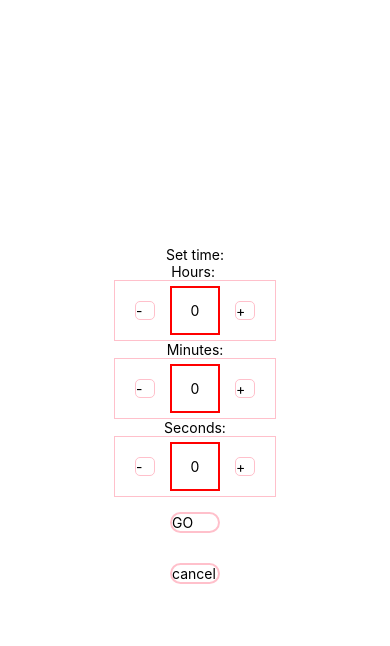
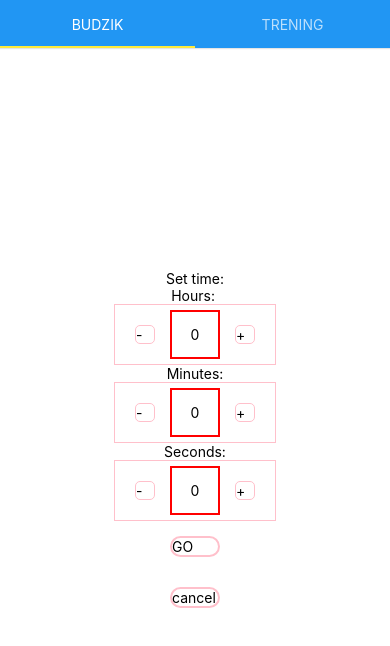
Before and after one commit to pawelek91/mobileTimer, a React Native app: screen / in a window 390 px wide. Shown: the top 646 px of the page. Built offline with nearby package versions, Linux system fonts and the light colour scheme.

Commit message:
Added tabs (with new 'training' component)

```diff
--- a/App.tsx
+++ b/App.tsx
@@ -1,82 +1,10 @@
-import { StatusBar } from 'expo-status-bar';
-import React, { useEffect, useState } from 'react';
-import { StyleSheet, Text, TouchableOpacity, View } from 'react-native';
-import Timer from './components/Timer';
-import { Audio } from 'expo-av';
-import SetTimer from './components/SetTimer';
-import { TimeModel } from './models/TimeModel';
+import React from 'react';
+import MainComponent from './components/MainComponent';
+import { MainTimer } from './components/MainTimer';
 
 export default function App() {
-  const initialTimer : TimeModel = {
-    hours:0,
-    seconds:0,
-    minutes:0
-  }
-  const [time,setTime]=useState(0);
-  const [timer, setTimer] = useState(initialTimer);
-  const [timeConfired, setTimeConfimed] = useState(false);
 
-  const setTimerFunc = (hours:string, minutes:string, seconds:string) =>{
-
-    const h =parseInt(hours);
-    const m = parseInt(minutes);
-    const s = parseInt(seconds);
-    setTime(h*60*60+m*60+s);
-    setTimer({
-      hours: h,
-      minutes: m,
-      seconds: s
-    })
-
-    setTimeConfimed(true);
-  }
-
-  const playSound = async() => {
-    console.log('playing sound');
-    const { sound } = await Audio.Sound.createAsync( require('./assets/1.wav'));
-      sound.playAsync()
-  }
-
-  const cancel = () =>{
-    setTimeConfimed(false);
-  }
-
-
-
-  return (
-    <View style={styles.container}>
-         {timeConfired ?
-      <Timer playSound={playSound} setTime={setTime} time={time} timeInfo={timer} stopped={!timeConfired} />
-      :<></>}
-      <SetTimer setTimer={setTimerFunc} />
-
-      <TouchableOpacity style={styles.cancelButton} onPress={ ()=>{cancel()}}>
-                <Text>cancel</Text>
-            </TouchableOpacity>
-    </View>
-  );
-
-
-
-}
-
-const styles = StyleSheet.create({
-  container: {
-    flex: 1,
-    backgroundColor: '#fff',
-    alignItems: 'center',
-    justifyContent: 'center',
-  },
-  cancelButton:{
-    color: 'red',
-    borderColor: 'pink',
-    borderWidth:2.5,
-    fontSize:20,
-    borderRadius:15,
-    margin:15,
-    width:50,
-    justifyContent:'center',
-    textAlign:'center'
-}
-
-});
+return(
+  <MainComponent />
+)
+};
--- /dev/null
+++ b/components/MainComponent.tsx
@@ -0,0 +1,46 @@
+import * as React from 'react';
+import { useState } from 'react';
+import { View, StyleSheet, Dimensions, StatusBar } from 'react-native';
+import { TabView, SceneMap } from 'react-native-tab-view';
+import { MainTimer } from './MainTimer';
+import TrainingTimer from './TrainingTimer';
+
+// const MainTimerRoute = () => MainTimer;
+// const TrainingTimerRoute = () => TrainingTimer;
+
+const MainComponent = () =>{
+    const [menuRoute,setMenuRoute] = useState({
+        index:0,
+        routes:[
+            {
+                key : 'mainTimerRoute', title: 'BUDZIK'
+            },
+            {
+                key: 'traingTimerRoute', title: 'TRENING'
+            }
+
+        ]
+    })
+
+    return(
+        <TabView navigationState={menuRoute} renderScene={SceneMap({
+            mainTimerRoute : MainTimer,
+            traingTimerRoute: TrainingTimer
+        })}
+        onIndexChange={index=> setMenuRoute({...menuRoute,index})}
+        initialLayout={{ width: Dimensions.get('window').width }}
+        style={styles.container}
+        />
+    )
+}
+
+const styles = StyleSheet.create({
+    container: {
+      marginTop: StatusBar.currentHeight,
+    },
+    scene: {
+      flex: 1,
+    },
+  });
+
+export default MainComponent;
--- /dev/null
+++ b/components/MainTimer.tsx
@@ -0,0 +1,82 @@
+import { StatusBar } from 'expo-status-bar';
+import React, { useEffect, useState } from 'react';
+import { StyleSheet, Text, TouchableOpacity, View } from 'react-native';
+import Timer from './Timer';
+import { Audio } from 'expo-av';
+import SetTimer from './SetTimer';
+import { TimeModel } from '../models/TimeModel';
+
+export const MainTimer = () =>{
+
+
+const initialTimer : TimeModel = {
+    hours:0,
+    seconds:0,
+    minutes:0
+  }
+  const [time,setTime]=useState(0);
+  const [timer, setTimer] = useState(initialTimer);
+  const [timeConfired, setTimeConfimed] = useState(false);
+
+  const setTimerFunc = (hours:string, minutes:string, seconds:string) =>{
+
+    const h =parseInt(hours);
+    const m = parseInt(minutes);
+    const s = parseInt(seconds);
+    setTime(h*60*60+m*60+s);
+    setTimer({
+      hours: h,
+      minutes: m,
+      seconds: s
+    })
+
+    setTimeConfimed(true);
+  }
+
+  const playSound = async() => {
+    console.log('playing sound');
+    const { sound } = await Audio.Sound.createAsync( require('../assets/1.wav'));
+      sound.playAsync()
+  }
+
+  const cancel = () =>{
+    setTimeConfimed(false);
+  }
+
+
+
+  return (
+    <View style={styles.container}>
+         {timeConfired ?
+      <Timer playSound={playSound} setTime={setTime} time={time} timeInfo={timer} stopped={!timeConfired} />
+      :<></>}
+      <SetTimer setTimer={setTimerFunc} />
+
+      <TouchableOpacity style={styles.cancelButton} onPress={ ()=>{cancel()}}>
+                <Text>cancel</Text>
+            </TouchableOpacity>
+    </View>
+  );
+
+
+
+}
+
+const styles = StyleSheet.create({
+  container: {
+    flex: 1,
+    backgroundColor: '#fff',
+    alignItems: 'center',
+    justifyContent: 'center',
+  },
+  cancelButton:{
+    color: 'red',
+    borderColor: 'pink',
+    borderWidth:2.5,
+    fontSize:20,
+    borderRadius:15,
+    margin:15,
+    width:50,
+    justifyContent:'center',
+    textAlign:'center'
+}});
--- /dev/null
+++ b/components/TrainingTimer.tsx
@@ -0,0 +1,13 @@
+import { View,Text } from "react-native"
+
+const TrainingTimer = () =>{
+    return (
+        <View>
+            <Text>
+                Training timer
+            </Text>
+        </View>
+    )
+}
+
+export default TrainingTimer;
--- a/package.json
+++ b/package.json
@@ -16,7 +16,9 @@
     "react": "18.1.0",
     "react-dom": "18.1.0",
     "react-native": "0.70.5",
+    "react-native-pager-view": "6.0.1",
     "react-native-sound": "zmxv/react-native-sound#731/head",
+    "react-native-tab-view": "^3.3.4",
     "react-native-web": "~0.18.9"
   },
   "devDependencies": {
```
Also changed, not shown: 1 other file (tests, documents, lock files or other folders).
